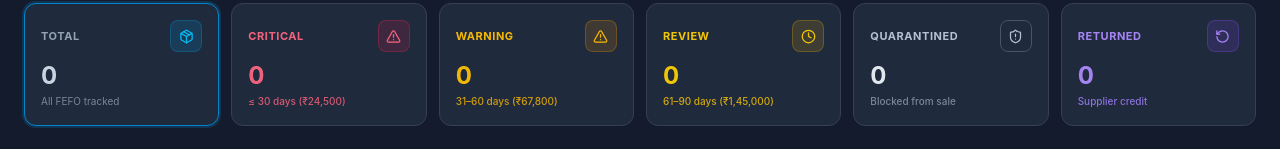
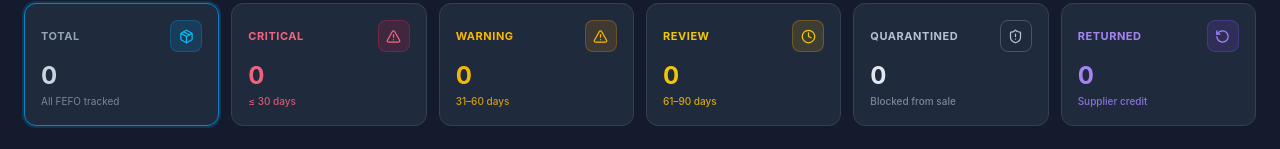
Before and after one commit to saiprashanth2410/MEDIOS, a React (Vite) app: page /expiry in a window 1280 px wide. Shown: the part 198-347 px from the top of the page. Built offline with nearby package versions, Linux system fonts and the light colour scheme; no server answers; the database is empty; sample sign-in values are in the browser's storage.

Commit message:
small edits

```diff
--- a/src/pages/ExpiryManagement.jsx
+++ b/src/pages/ExpiryManagement.jsx
@@ -357,7 +357,7 @@ export default function ExpiryManagement() {
               </div>
             </div>
             <p className="text-2xl font-bold text-rose-600 dark:text-rose-400">{stats.critical}</p>
-            <p className="text-[10px] text-rose-500/80 dark:text-rose-400/80 mt-0.5 font-medium">≤ 30 days (₹{(stats.criticalVal || 24500).toLocaleString('en-IN')})</p>
+            <p className="text-[10px] text-rose-500/80 dark:text-rose-400/80 mt-0.5 font-medium">≤ 30 days </p>
           </button>
 
           {/* Warning (31-60d) */}
@@ -377,7 +377,7 @@ export default function ExpiryManagement() {
               </div>
             </div>
             <p className="text-2xl font-bold text-amber-600 dark:text-amber-400">{stats.warning}</p>
-            <p className="text-[10px] text-amber-500/80 dark:text-amber-400/80 mt-0.5 font-medium">31–60 days (₹{(stats.warningVal || 67800).toLocaleString('en-IN')})</p>
+            <p className="text-[10px] text-amber-500/80 dark:text-amber-400/80 mt-0.5 font-medium">31–60 days </p>
           </button>
 
           {/* Review (61-90d) */}
@@ -397,7 +397,7 @@ export default function ExpiryManagement() {
               </div>
             </div>
             <p className="text-2xl font-bold text-yellow-600 dark:text-yellow-400">{stats.review}</p>
-            <p className="text-[10px] text-yellow-600/80 dark:text-yellow-400/80 mt-0.5 font-medium">61–90 days (₹{(stats.reviewVal || 145000).toLocaleString('en-IN')})</p>
+            <p className="text-[10px] text-yellow-600/80 dark:text-yellow-400/80 mt-0.5 font-medium">61–90 days </p>
           </button>
 
           {/* Quarantined */}
```
